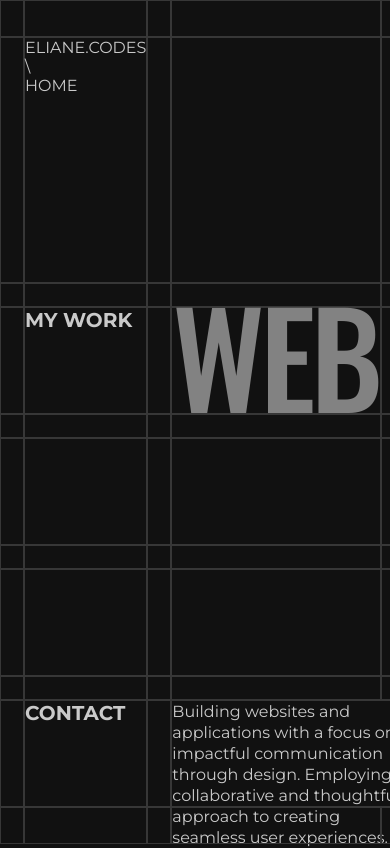
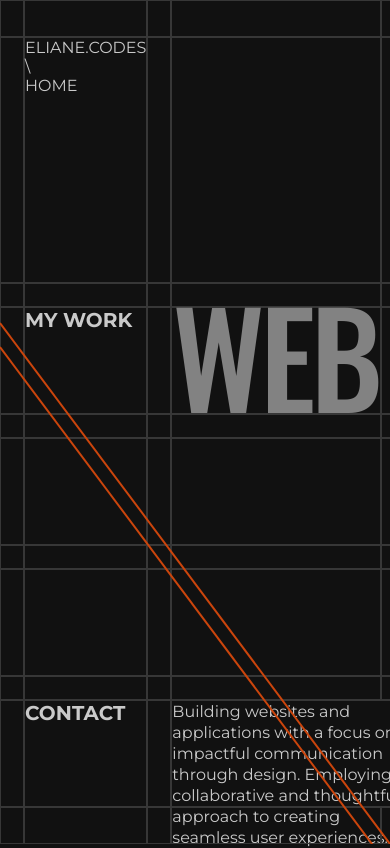
Before and after one commit to ElianeV/eliane.codes, a Next.js app: page / in a window 390 px wide. Shown: the top 848 px of the page. Built offline with nearby package versions, Linux system fonts and the light colour scheme.

Commit message:
Svg parallel responsive lines

```diff
--- a/src/app/page.js
+++ b/src/app/page.js
@@ -5,7 +5,21 @@ const oswald = Oswald({ subsets: ["latin"] });
 
 export default function Home() {
   return (
-    <main className={styles.container}>
+    <main>
+      <div className={styles.diagonalcontainer}>
+        <svg className={styles.svg}>
+          <line className={styles.line} x1="0" y1="40px" x2="100%" y2="100%" />
+          <line
+            className={styles.line}
+            x1="0"
+            y1="40px"
+            x2="100%"
+            y2="100%"
+            transform="translate(0,24)"
+          />
+        </svg>
+      </div>
+      <div className={styles.gridcontainer}>
         {/* ROW 1*/}
 
         <div className={styles.border}></div>
@@ -55,7 +69,9 @@ export default function Home() {
           MY WORK
         </div>
         <div className={styles.border}></div>
-      <div className={`${styles.border} ${styles.tagline} ${oswald.className}`}>
+        <div
+          className={`${styles.border} ${styles.tagline} ${oswald.className}`}
+        >
           WEB
         </div>
         <div className={styles.border}></div>
@@ -149,8 +165,8 @@ export default function Home() {
         <div className={`${styles.biography} ${styles.border}`}>
           <div style={{ maxWidth: "370px" }}>
             Building websites and applications with a focus on impactful
-          communication through design. Employing a collaborative and thoughtful
-          approach to creating seamless user experiences.
+            communication through design. Employing a collaborative and
+            thoughtful approach to creating seamless user experiences.
           </div>
         </div>
         <div className={`${styles.biography}`}></div>
@@ -175,6 +191,7 @@ export default function Home() {
         <div className={styles.border}></div>
         <div className={styles.border}></div>
         <div className={styles.border}></div>
+      </div>
     </main>
   );
 }
--- a/src/app/page.module.css
+++ b/src/app/page.module.css
@@ -1,4 +1,21 @@
-.container {
+.diagonalcontainer {
+  position: absolute;
+  bottom: 0;
+  width: 100%;
+  height: 561px;
+}
+
+.svg {
+  width: 100%;
+  height: 100%;
+  position: absolute;
+  .line {
+    stroke: #cb450c;
+    stroke-width: 2px;
+  }
+}
+
+.gridcontainer {
   display: grid;
   height: 100vh;
   grid-template-columns: 24px 1fr 24px 210px 24px 1fr 24px 1fr 24px;
```
Lines whose indentation alone changed are shown as unchanged.
